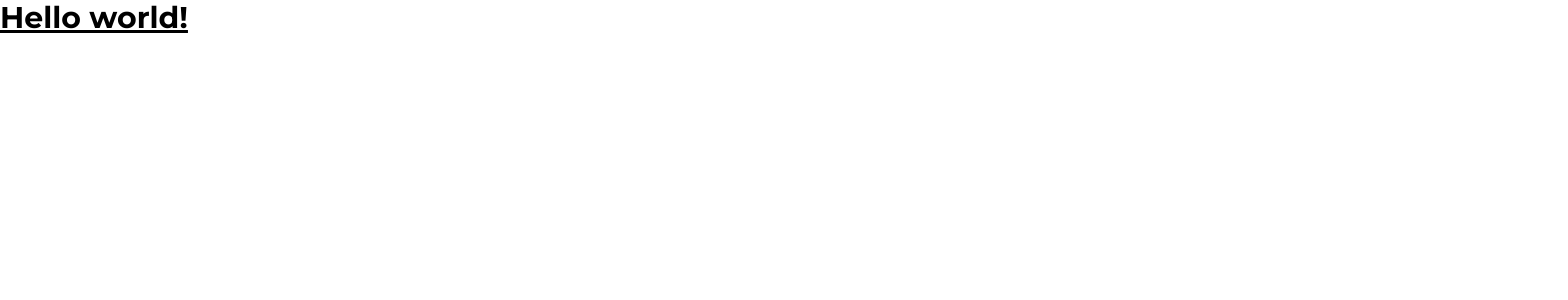
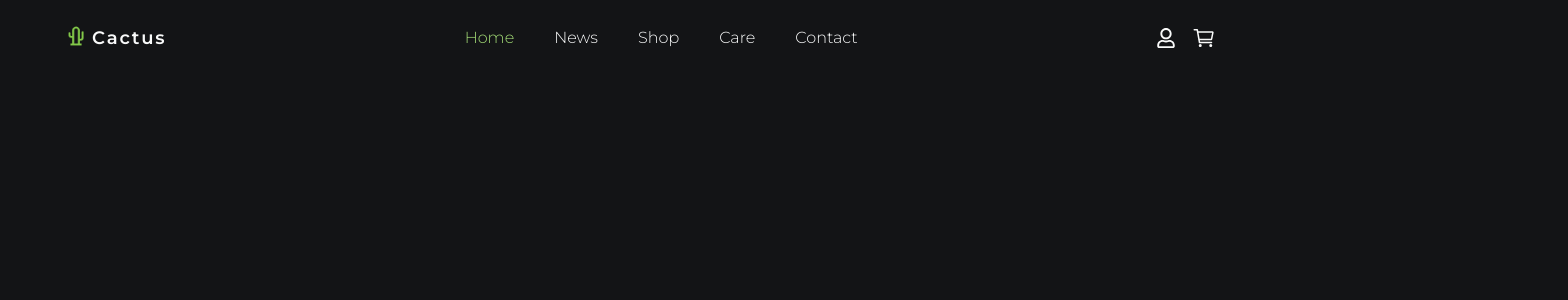
Before and after one commit to Alireza-ghanbari/cactus-shop, a React (Vite) app: page / in a window 1280 px wide. Shown: the top 300 px of the page, 1568 px wide, since content can reach past the window. Built offline with nearby package versions, Linux system fonts and the light colour scheme.

Commit message:
complete navbar

```diff
--- a/src/App.jsx
+++ b/src/App.jsx
@@ -1,7 +1,10 @@
+import Navbar from "./components/Navbar";
+
 export default function App() {
   return (
-    <h1 className="text-3xl font-bold underline">
-      Hello world!
-    </h1>
-  )
+    <>
+      <Navbar />
+      <div className=""></div>
+    </>
+  );
 }
--- /dev/null
+++ b/src/components/Navbar.jsx
@@ -0,0 +1,80 @@
+import React, { useState } from "react";
+import favicon from "../assets/favicon.png";
+import { FaRegUser } from "react-icons/fa";
+import { IoCartOutline } from "react-icons/io5";
+import { AiOutlineMenu } from "react-icons/ai";
+import { IoIosClose } from "react-icons/io";
+
+export default function Navbar() {
+  const [menu, setMenu] = useState(false);
+  return (
+    <nav className="w-full py-6 px-3 xs:px-8">
+      <div className="flex justify-between items-center max-w-6xl mx-auto">
+        <div className="flex items-center gap-1 cursor-pointer">
+          <img src={favicon} className="w-6 h-6 translate-y-[-2px]" />
+          <h1 className="font-semibold text-lg text-title xs:tracking-widest">
+            Cactus
+          </h1>
+        </div>
+        <div className="lg:flex gap-10 text-title hidden">
+          <a href="" className="text-green font-light">
+            Home
+          </a>
+          <a href="" className="hover:text-green duration-200 font-light">
+            News
+          </a>
+          <a href="" className="hover:text-green duration-200 font-light">
+            Shop
+          </a>
+          <a href="" className="hover:text-green duration-200 font-light">
+            Care
+          </a>
+          <a href="" className="hover:text-green duration-200 font-light">
+            Contact
+          </a>
+        </div>
+        <div className="flex items-center  gap-4 text-title scale-90 xs:scale-100">
+          <FaRegUser
+            size={20}
+            className="cursor-pointer hover:text-green duration-200"
+          />
+          <IoCartOutline
+            size={24}
+            className="cursor-pointer hover:text-green duration-200"
+          />
+          <AiOutlineMenu
+            size={24}
+            className="cursor-pointer hover:text-green duration-200 lg:hidden"
+            onClick={() => setMenu(true)}
+          />
+        </div>
+
+        {/* mobile */}
+
+          <div className={`absolute w-[250px] min-h-screen top-0 backdrop-blur-md duration-300 bg-black/15 ${menu? "right-0 opacity-100": "-right-72 opacity-0"}`}>
+            <div className="flex flex-col items-start gap-y-10 pl-10 text-title pt-32">
+              <div className="absolute top-5 right-4 hover:text-green cursor-pointer" onClick={()=>setMenu(false)}>
+                <IoIosClose size={36} />
+              </div>
+              <a href="" className="text-green font-light w-full">
+                Home
+              </a>
+              <a href="" className="hover:text-green duration-200 w-full">
+                News
+              </a>
+              <a href="" className="hover:text-green duration-200 w-full">
+                Shop
+              </a>
+              <a href="" className="hover:text-green duration-200 w-full">
+                Care
+              </a>
+              <a href="" className="hover:text-green duration-200 w-full">
+                Contact
+              </a>
+            </div>
+          </div>
+
+      </div>
+    </nav>
+  );
+}
--- a/src/index.css
+++ b/src/index.css
@@ -6,4 +6,7 @@
 
 body {
     font-family: "Montserrat", sans-serif;
+    background-color: hsl(228, 6%, 8%);
+    color: hsl(228, 8%, 70%);
+    overflow-x: hidden;
 }
--- a/tailwind.config.js
+++ b/tailwind.config.js
@@ -2,7 +2,15 @@
 export default {
   content: ["./index.html", "./src/**/*.{js,ts,jsx,tsx}"],
   theme: {
-    extend: {},
+    extend: {
+      colors: {
+        title: "hsl(228, 8%, 98%)",
+        green: "hsl(93, 58%, 66%)",
+      },
+      screens: {
+        xs: "440px",
+      }
+    },
   },
   plugins: [],
 };
```
